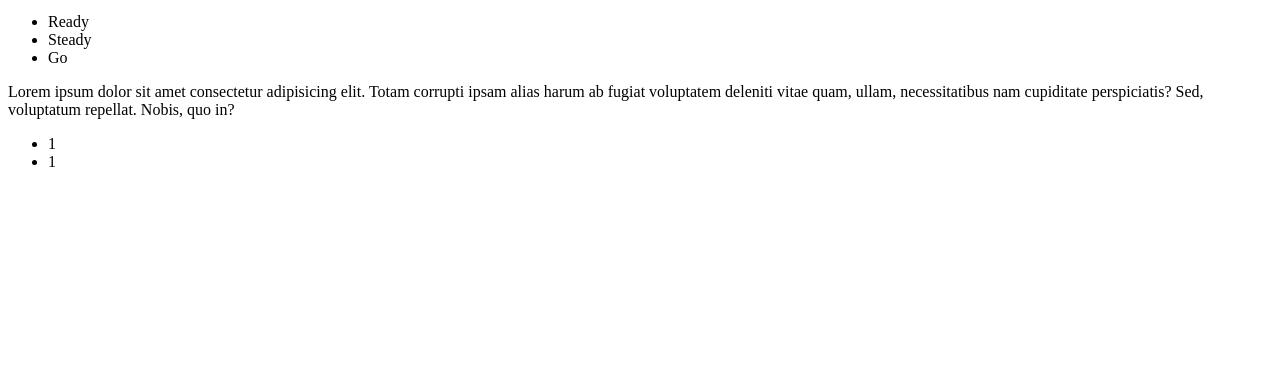
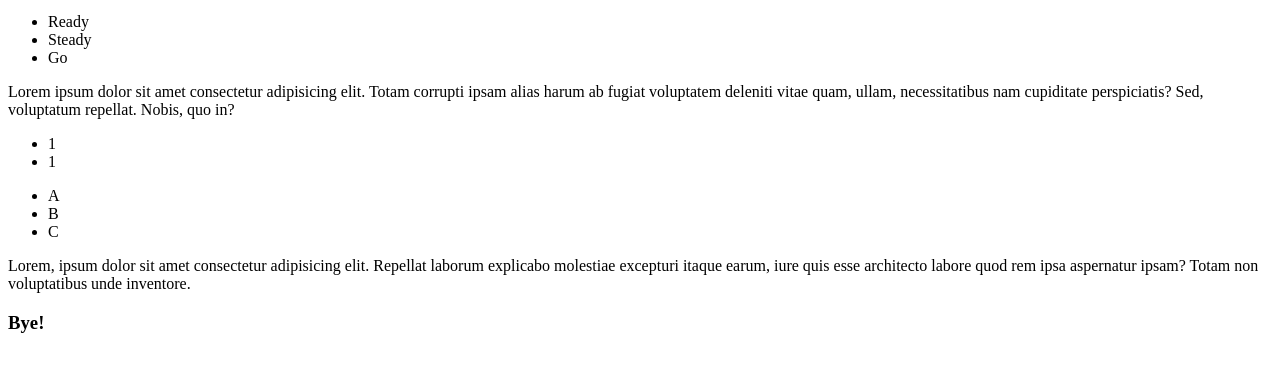
Before and after one commit to Taptyana/TheFirst, a plain HTML site: page index.html in a window 1280 px wide. Shown: the part 119-490 px from the top of the page. Drawn offline with Linux system fonts and the light colour scheme.

Commit message:
change file

```diff
--- a/index.html
+++ b/index.html
@@ -20,5 +20,12 @@
             <li>1</li>
         </ul>
     </div>
+<ul>
+    <li>A</li>
+    <li>B</li>
+    <li>C</li>
+</ul>
+    <p>Lorem, ipsum dolor sit amet consectetur adipisicing elit. Repellat laborum explicabo molestiae excepturi itaque earum, iure quis esse architecto labore quod rem ipsa aspernatur ipsam? Totam non voluptatibus unde inventore.</p>
+    <h3>Bye!</h3>
 </body>
 </html>
```
